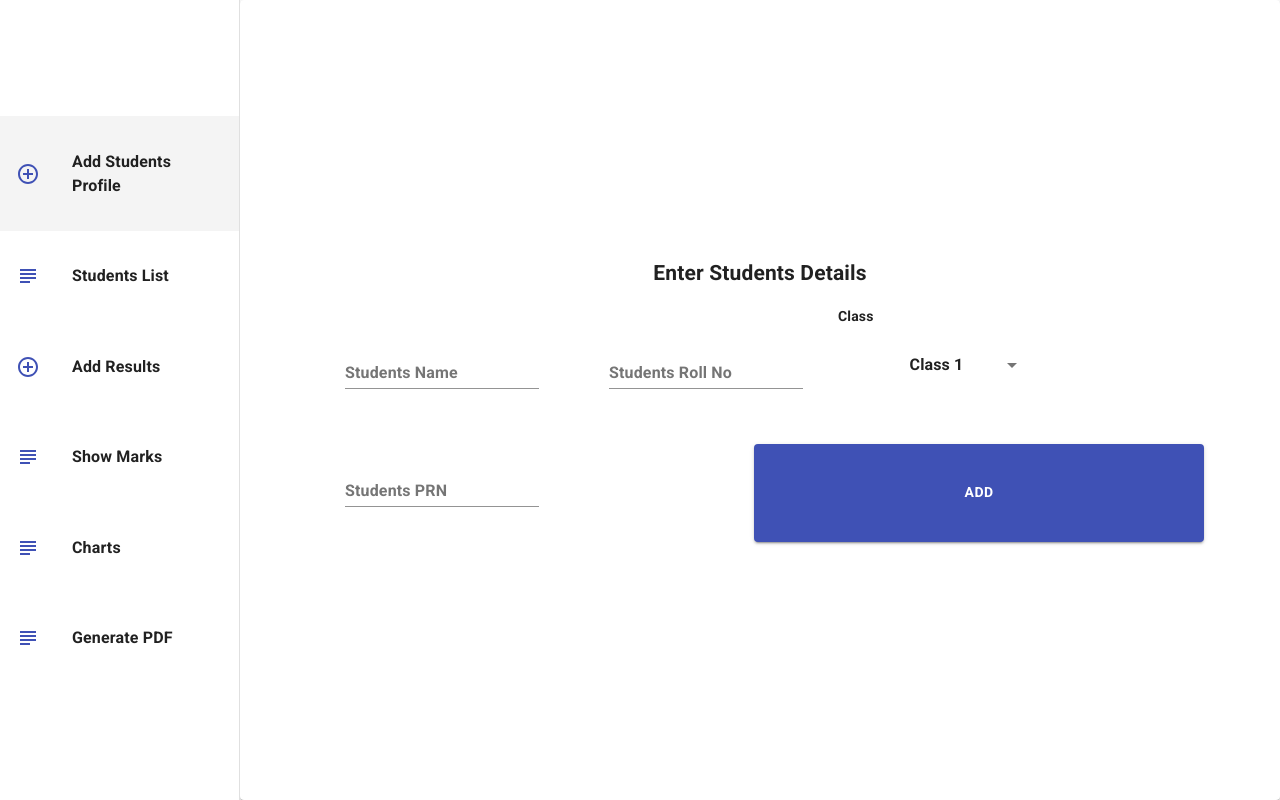
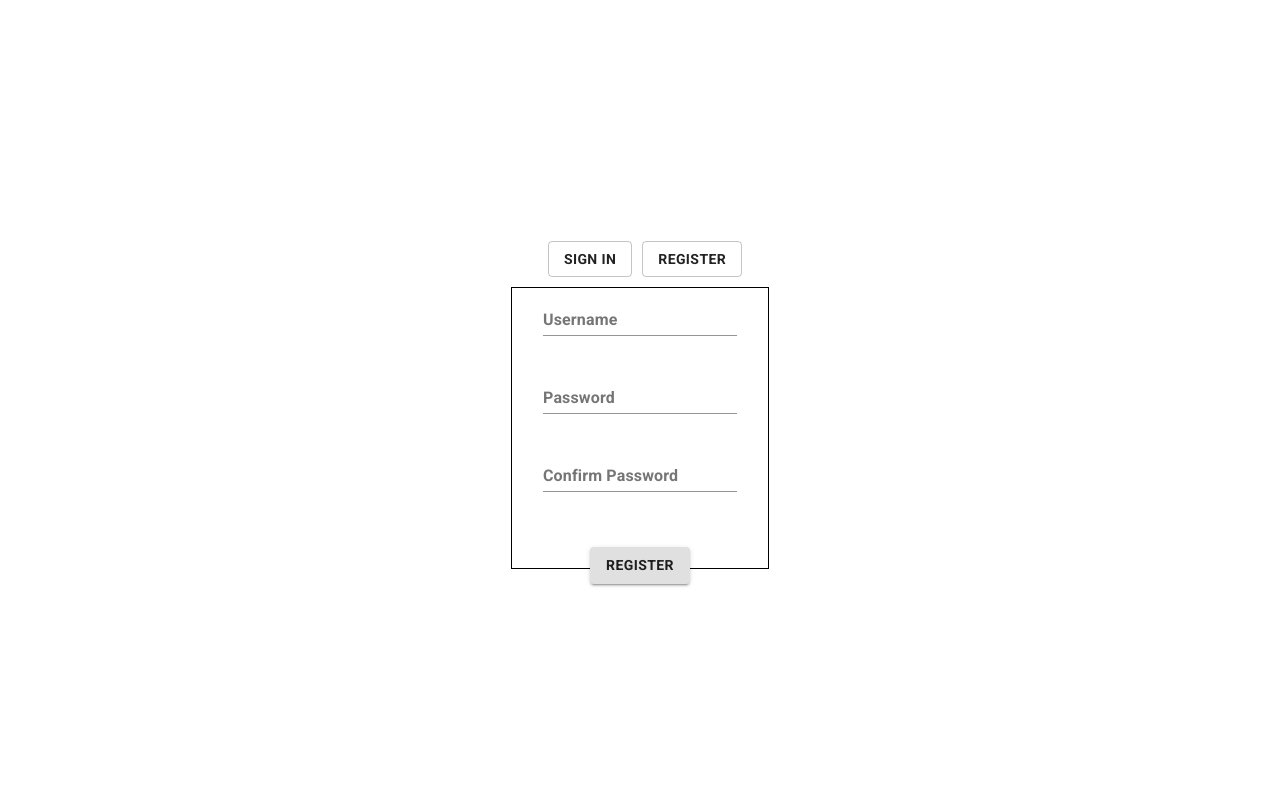
Before and after one commit to mak2002/Resultify, a React (Create React App) app in the folder client/: page / in a window 1280 px wide. Built offline with nearby package versions, Linux system fonts and the light colour scheme.

Commit message:
added basic login and register page

```diff
--- a/client/src/App.js
+++ b/client/src/App.js
@@ -12,7 +12,7 @@ import GeneratePdf from "./components/GeneratePdf";
 import { ThemeProvider, Paper } from "@material-ui/core";
 import { createTheme } from "@material-ui/core/styles";
 import CssBaseline from "@material-ui/core/CssBaseline";
-
+import LoginOrRegister from "./components/LoginOrRegister";
 
 function App() {
   const theme = createTheme({
@@ -21,13 +21,18 @@ function App() {
     },
   });
 
+  const [loggedIn, setloggedIn] = useState(true);
+
   return (
     <div className="App">
+      {loggedIn ? <LoginOrRegister /> :
       <Router>
         <ThemeProvider theme={theme}>
           <CssBaseline />
           <Layout>
             <Switch>
+
+
               <Route exact path="/">
                 <Paper>
                   <AddStudentProfile />
@@ -63,11 +68,10 @@ function App() {
                   <GeneratePdf />
                 </Paper>
               </Route>
-
             </Switch>
           </Layout>
         </ThemeProvider>
-      </Router>
+      </Router> }
     </div>
   );
 }
--- /dev/null
+++ b/client/src/components/Login.js
@@ -0,0 +1,52 @@
+import React, { useState, useEffect } from "react";
+import TextField from "@material-ui/core/TextField";
+import Typography from "@material-ui/core/Typography";
+import { makeStyles } from "@material-ui/core";
+import Grid from "@material-ui/core/Grid";
+import Button from "@material-ui/core/Button";
+import MenuItem from "@material-ui/core/MenuItem";
+import Select from "@material-ui/core/Select";
+import InputLabel from "@material-ui/core/InputLabel";
+import Switch from "@material-ui/core/Switch";
+import Axios from "axios";
+
+const useStyles = makeStyles({
+  root1: {
+    display: "flex",
+    height: "35%",
+    width: "20%",
+    flexDirection: "column",
+    justifyContent: "center",
+    alignItems: "center",
+    border: "1px solid #000",
+  },
+  input: {
+    margin: "15px",
+  },
+  button: {
+    marginTop: "40px",
+  },
+  login_form: {
+    display: "flex",
+    flexDirection: "column",
+  },
+});
+
+export default function Login({ setregister }) {
+  const classes = useStyles();
+
+  const handleSignInButton = (e) => {
+    // setregister(!)
+  };
+
+  return (
+    <div className={classes.root1}>
+      <div className={classes.login_form}>
+        <TextField className={classes.input} label="Username" />
+        <TextField className={classes.input} label="Password" type="password" />
+      </div>
+      <Button variant="contained" className={classes.button}>Login</Button>
+
+    </div>
+  );
+}
--- /dev/null
+++ b/client/src/components/LoginOrRegister.js
@@ -0,0 +1,69 @@
+import React, { useState, useEffect } from "react";
+import TextField from "@material-ui/core/TextField";
+import Typography from "@material-ui/core/Typography";
+import { makeStyles } from "@material-ui/core";
+import Grid from "@material-ui/core/Grid";
+import Button from "@material-ui/core/Button";
+import MenuItem from "@material-ui/core/MenuItem";
+import Select from "@material-ui/core/Select";
+import InputLabel from "@material-ui/core/InputLabel";
+import Switch from "@material-ui/core/Switch";
+import Axios from "axios";
+import Login from "./Login";
+import Register from "./Register";
+
+const useStyles = makeStyles({
+  root: {
+    display: "flex",
+    flexDirection: "column",
+    justifyContent: "center",
+    alignItems: "center",
+    height: "100vh",
+    width: "100%",
+  },
+  two_buttons: {
+    margin: "10px",
+    display: "flex",
+    justifyContent: "space-between",
+    // borderBottom:'1px solid #000'
+    // position: "relative",
+    // top: "40",
+  },
+  button: {
+    marginLeft: "10px",
+  },
+});
+
+export default function LoginOrRegister() {
+  const [register, setregister] = useState(true);
+  const classes = useStyles();
+
+  const handleSignInButton = () => {
+    setregister(false);
+  };
+
+  const handleRegisterButton = () => {
+    setregister(true);
+  };
+  return (
+    <div className={classes.root}>
+      <div className={classes.two_buttons}>
+        <Button
+          variant="outlined"
+          className={classes.button}
+          onClick={handleSignInButton}
+        >
+          Sign In
+        </Button>
+        <Button
+          variant="outlined"
+          className={classes.button}
+          onClick={handleRegisterButton}
+        >
+          Register
+        </Button>
+      </div>
+      {register ? <Register /> : <Login setregister={setregister} />}
+    </div>
+  );
+}
--- /dev/null
+++ b/client/src/components/Register.js
@@ -0,0 +1,47 @@
+import React, { useState, useEffect } from "react";
+import TextField from "@material-ui/core/TextField";
+import Typography from "@material-ui/core/Typography";
+import { makeStyles } from "@material-ui/core";
+import Grid from "@material-ui/core/Grid";
+import Button from "@material-ui/core/Button";
+import MenuItem from "@material-ui/core/MenuItem";
+import Select from "@material-ui/core/Select";
+import InputLabel from "@material-ui/core/InputLabel";
+import Switch from "@material-ui/core/Switch";
+import Axios from "axios";
+
+const useStyles = makeStyles({
+  root2: {
+    display: "flex",
+    flexDirection: "column",
+    width: "20%",
+    height: "35%",
+    justifyContent: "center",
+    alignItems: "center",
+    border: "1px solid #000",
+    border: "1px solid #000",
+  },
+  input: {
+    margin: "15px",
+  },
+  button: {
+    marginTop: "40px",
+  },
+});
+
+export default function Register() {
+  const classes = useStyles();
+
+  return (
+    <div className={classes.root2}>
+      <TextField className={classes.input} label="Username" />
+      <TextField className={classes.input} label="Password" type="password" />
+      <TextField
+        className={classes.input}
+        label="Confirm Password"
+        type="password"
+      />
+      <Button variant="contained" className={classes.button}>Register</Button>
+    </div>
+  );
+}
```
